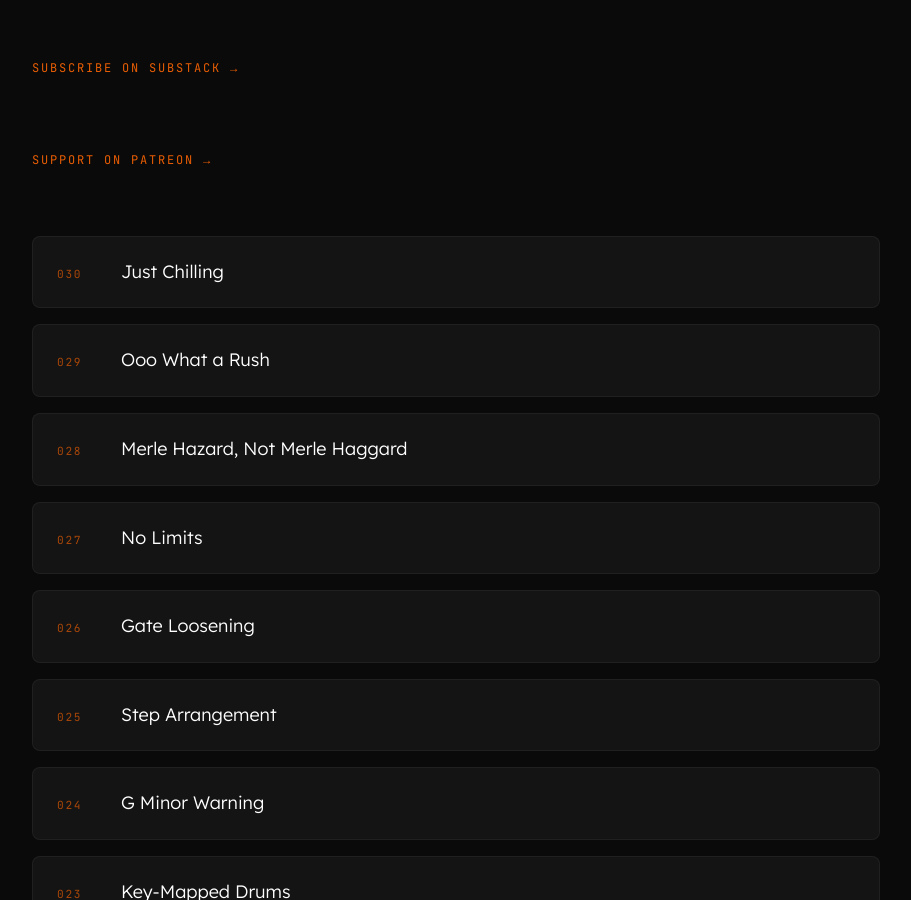
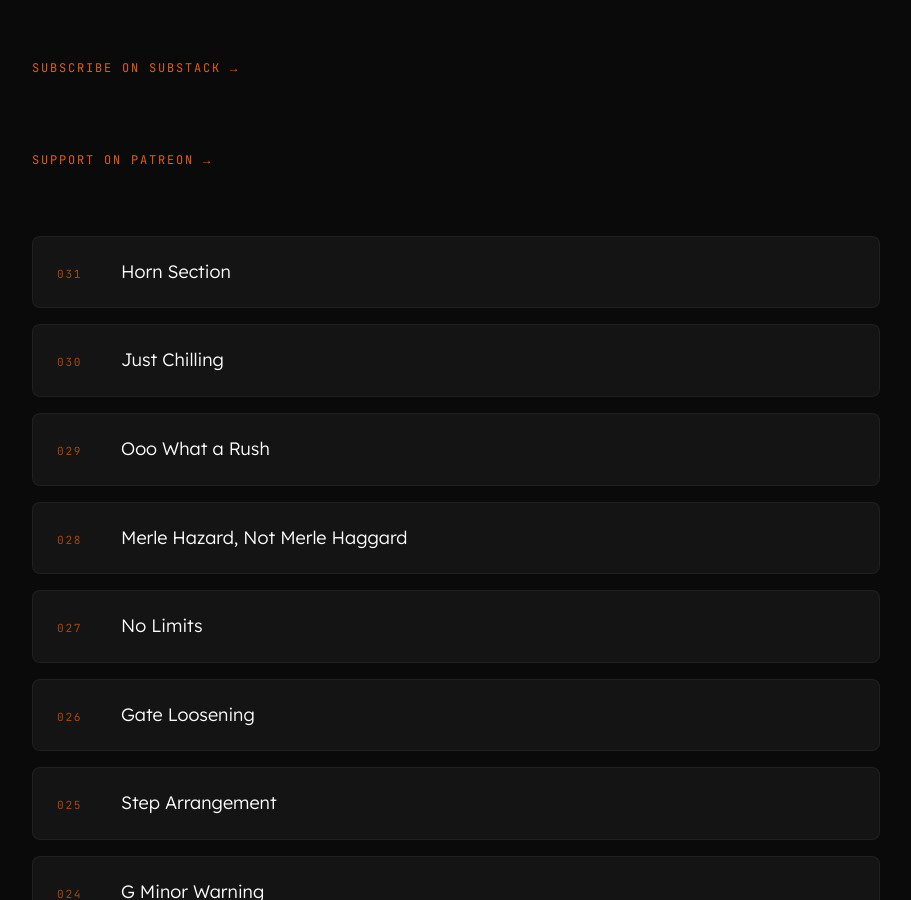
Before and after one commit to folk-sequence/folk-sequence.github.io, a Jekyll site: the page built from index.md, in a window 1280 px wide and 900 px high, scrolled down 582 px. Shown: the whole window, without its empty margins (184-1095 px from the left). Built offline with Jekyll 4.4.1, drawn with Linux system fonts in a browser that asks for light colours.

Commit message:
Add episode 031 — Horn Section

```diff
--- a/index.md
+++ b/index.md
@@ -13,6 +13,7 @@ description: "Companion essays for the Folk Sequence daily Bitwig music producti
 <p class="intro-watch"><a href="https://www.patreon.com/cw/FolkSequence" target="_blank" rel="noopener">Support on Patreon →</a></p>
 
 <ul class="episode-list">
+  <li><a href="/031-horn-section/"><span class="ep-num">031</span><span class="ep-title">Horn Section</span></a></li>
   <li><a href="/030-just-chilling/"><span class="ep-num">030</span><span class="ep-title">Just Chilling</span></a></li>
   <li><a href="/029-ooo-what-a-rush/"><span class="ep-num">029</span><span class="ep-title">Ooo What a Rush</span></a></li>
   <li><a href="/028-merle-hazard-not-merle-haggard/"><span class="ep-num">028</span><span class="ep-title">Merle Hazard, Not Merle Haggard</span></a></li>
```
